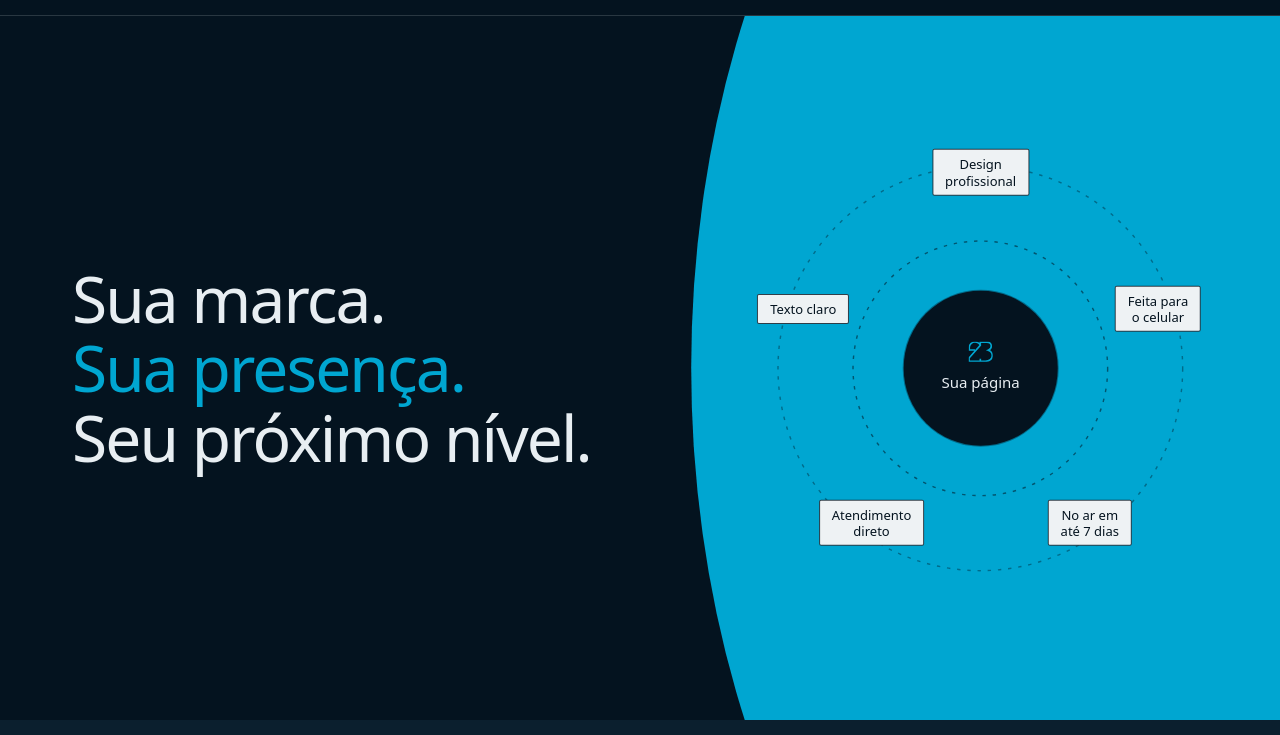
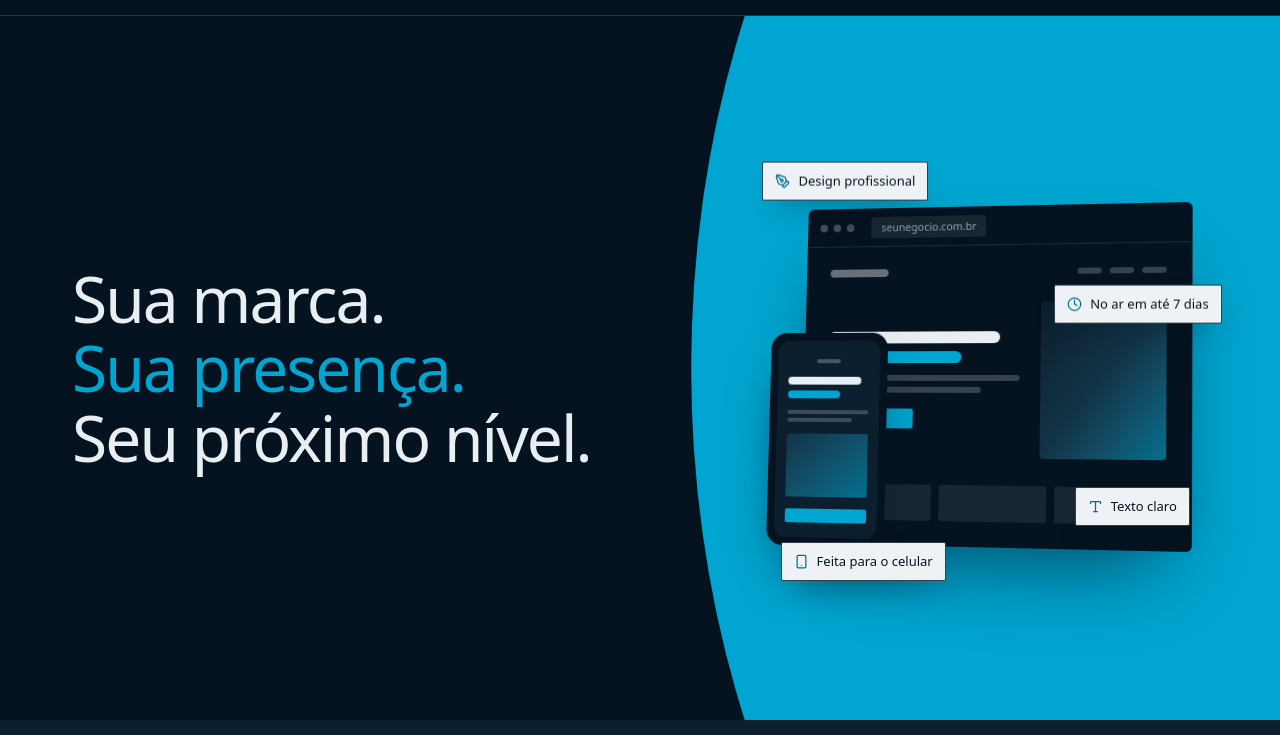
Before and after one commit to JoaoVP-Tester-QA/2b-studio-site, an Astro site: page / in a window 1280 px wide. Shown: the part 65-800 px from the top of the page. Built offline with nearby package versions, Linux system fonts and the light colour scheme; Astro itself is replaced by a stand-in of ours.

Commit message:
Hero: navegador e celular com cartões de benefícios no lugar do diagrama
Co-Authored-By: Claude Opus 5.5 <noreply@anthropic.com>
Claude-Session: https://claude.ai/code/session_01SSpDtY9G1CsndzncSp5CQs

```diff
--- a/src/components/Hero.astro
+++ b/src/components/Hero.astro
@@ -1,5 +1,5 @@
 ---
-import HeroDiagram from './HeroDiagram.astro';
+import HeroMockup from './HeroMockup.astro';
 ---
 
 <section id="topo" aria-labelledby="hero-title" class="on-dark relative overflow-hidden" data-hero>
@@ -17,8 +17,8 @@ import HeroDiagram from './HeroDiagram.astro';
       </h1>
     </div>
     <div class="relative -mx-5 bg-ciano px-6 pt-14 pb-12 [clip-path:ellipse(140%_100%_at_50%_100%)] md:col-span-5 md:col-start-8 md:mx-0 md:bg-transparent md:p-0 md:[clip-path:none]">
-      <p class="sr-only">Benefícios de uma página feita pelo 2B: design profissional, texto claro, feita para o celular, no ar em até 7 dias e atendimento direto com a dupla.</p>
-      <HeroDiagram />
+      <p class="sr-only">Exemplo de página feita pelo 2B, no computador e no celular: design profissional, texto claro, feita para o celular e no ar em até 7 dias.</p>
+      <HeroMockup />
     </div>
   </div>
 </section>
--- a/src/components/HeroDiagram.astro
+++ /dev/null
@@ -1,32 +0,0 @@
----
-/**
- * Diagrama do hero: a página no centro e os benefícios ao redor.
- * Só usa fatos que já estão no site. Inspirado na referência Ecto enviada pelo João.
- */
-const nodes = [
-  { label: 'Design\nprofissional', x: 50, y: 7 },
-  { label: 'Feita para\no celular', x: 89, y: 37 },
-  { label: 'No ar em\naté 7 dias', x: 74, y: 84 },
-  { label: 'Atendimento\ndireto', x: 26, y: 84 },
-  { label: 'Texto claro', x: 11, y: 37 },
-];
----
-
-<div class="relative mx-auto aspect-square w-full max-w-[30rem]" aria-hidden="true">
-  <svg viewBox="0 0 400 400" class="absolute inset-0 h-full w-full text-noite">
-    <circle cx="200" cy="200" r="112" fill="none" stroke="currentColor" stroke-opacity="0.55" stroke-width="1.25" stroke-dasharray="3 6" />
-    <circle cx="200" cy="200" r="178" fill="none" stroke="currentColor" stroke-opacity="0.4" stroke-width="1.25" stroke-dasharray="3 6" />
-  </svg>
-  <div class="absolute top-1/2 left-1/2 flex size-[34%] -translate-x-1/2 -translate-y-1/2 flex-col items-center justify-center rounded-full bg-noite text-center text-nevoa ring-1 ring-noite/40">
-    <svg viewBox="8 16 546 456" class="mb-2 h-5 w-auto text-ciano">
-      <path d="M151 206 L21 206 L21 150 C21 80 80 24 150 24 C205 24 250 55 272 100 L16 388 L16 462 L258 462 M273 405 L273 462 L390 462 C480 462 545 405 545 335 C545 280 510 232 452 212 C495 195 523 158 523 115 C523 62 478 25 420 25 L272 25 L272 100" fill="none" stroke="currentColor" stroke-width="1.6" vector-effect="non-scaling-stroke" />
-    </svg>
-    <span class="text-[0.9375rem] font-medium">Sua página</span>
-  </div>
-  {nodes.map((n) => (
-    <span
-      class="absolute -translate-x-1/2 -translate-y-1/2 w-max whitespace-pre-line text-center leading-tight rounded-xs border border-noite/80 bg-claro px-3 py-1.5 text-[0.8125rem] font-medium text-noite"
-      style={`left:${n.x}%;top:${n.y}%`}
-    >{n.label}</span>
-  ))}
-</div>
--- /dev/null
+++ b/src/components/HeroMockup.astro
@@ -0,0 +1,105 @@
+---
+/**
+ * Lado direito do hero: uma página de exemplo em navegador e celular,
+ * com cartões flutuantes de benefícios (referência enviada pelo João,
+ * conceitos "website em destaque" + "composição 3D"). Não usa fotos dos
+ * trabalhos, que já têm a seção própria.
+ */
+import Smartphone from '@lucide/astro/icons/smartphone';
+import Clock from '@lucide/astro/icons/clock';
+import PenTool from '@lucide/astro/icons/pen-tool';
+import Type from '@lucide/astro/icons/type';
+
+const cards = [
+  { label: 'No ar em até 7 dias', icon: Clock, pos: 'top-[30%] right-[-3%]', delay: '0s' },
+  { label: 'Design profissional', icon: PenTool, pos: 'top-[0%] left-[2%]', delay: '-2s' },
+  { label: 'Texto claro', icon: Type, pos: 'bottom-[10%] right-[4%]', delay: '-4s' },
+  { label: 'Feita para o celular', icon: Smartphone, pos: 'bottom-[-2%] left-[6%]', delay: '-1s' },
+];
+---
+
+<div class="mockup relative mx-auto aspect-[10/9] w-full max-w-[34rem]" aria-hidden="true">
+  <div class="mockup-stage absolute inset-0">
+    <!-- Navegador -->
+    <div class="absolute top-[10%] right-[4%] left-[10%] overflow-hidden rounded-md border border-noite/70 bg-noite shadow-[0_40px_80px_-30px_rgba(4,19,31,0.65)]">
+      <div class="flex items-center gap-1.5 border-b border-white/10 px-3 py-2">
+        <span class="size-2 rounded-full bg-white/25"></span>
+        <span class="size-2 rounded-full bg-white/25"></span>
+        <span class="size-2 rounded-full bg-white/25"></span>
+        <span class="ml-3 truncate rounded-xs bg-white/8 px-2.5 py-0.5 text-[0.6875rem] text-apoio-escuro">seunegocio.com.br</span>
+      </div>
+      <div class="p-[6%]">
+        <div class="flex items-center justify-between">
+          <span class="h-2 w-[18%] rounded-full bg-white/40"></span>
+          <span class="flex gap-2">
+            <span class="h-1.5 w-6 rounded-full bg-white/20"></span>
+            <span class="h-1.5 w-6 rounded-full bg-white/20"></span>
+            <span class="h-1.5 w-6 rounded-full bg-white/20"></span>
+          </span>
+        </div>
+        <div class="mt-[8%] grid grid-cols-5 items-center gap-[6%]">
+          <div class="col-span-3">
+            <span class="block h-3 w-[90%] rounded-full bg-nevoa"></span>
+            <span class="mt-2 block h-3 w-[70%] rounded-full bg-ciano"></span>
+            <span class="mt-3 block h-1.5 w-full rounded-full bg-white/20"></span>
+            <span class="mt-1.5 block h-1.5 w-[80%] rounded-full bg-white/20"></span>
+            <span class="mt-4 block h-5 w-[45%] rounded-xs bg-ciano"></span>
+          </div>
+          <div class="col-span-2 aspect-[4/5] rounded-sm bg-gradient-to-br from-noite-2 via-[#123447] to-ciano-escuro"></div>
+        </div>
+        <div class="mt-[8%] grid grid-cols-3 gap-2">
+          <span class="h-9 rounded-xs bg-white/8"></span>
+          <span class="h-9 rounded-xs bg-white/8"></span>
+          <span class="h-9 rounded-xs bg-white/8"></span>
+        </div>
+      </div>
+    </div>
+
+    <!-- Celular -->
+    <div class="absolute bottom-[6%] left-[2%] w-[27%] rounded-[1rem] border border-noite bg-noite p-[1.5%] shadow-[0_30px_60px_-20px_rgba(4,19,31,0.7)]">
+      <div class="overflow-hidden rounded-[0.75rem] bg-noite-2 px-[10%] pt-[18%] pb-[14%]">
+        <span class="mx-auto mb-[16%] block h-1 w-[30%] rounded-full bg-white/25"></span>
+        <span class="block h-2 w-[90%] rounded-full bg-nevoa"></span>
+        <span class="mt-1.5 block h-2 w-[65%] rounded-full bg-ciano"></span>
+        <span class="mt-3 block h-1 w-full rounded-full bg-white/20"></span>
+        <span class="mt-1 block h-1 w-[80%] rounded-full bg-white/20"></span>
+        <span class="mt-3 block aspect-[4/3] w-full rounded-xs bg-gradient-to-br from-[#123447] to-ciano-escuro"></span>
+        <span class="mt-3 block h-3.5 w-full rounded-xs bg-ciano"></span>
+      </div>
+    </div>
+  </div>
+
+  {cards.map(({ label, icon: Icon, pos, delay }) => (
+    <span
+      class:list={['float-card absolute flex items-center gap-2 whitespace-nowrap rounded-xs border border-noite/80 bg-claro px-3 py-2 text-[0.8125rem] font-medium text-noite shadow-[0_14px_30px_-14px_rgba(4,19,31,0.6)]', pos]}
+      style={`animation-delay:${delay}`}
+    >
+      <Icon size={15} class="text-ciano-escuro" />
+      {label}
+    </span>
+  ))}
+</div>
+
+<style>
+  .mockup {
+    perspective: 1400px;
+  }
+  .mockup-stage {
+    transform: rotateY(-10deg) rotateX(5deg);
+    transform-style: preserve-3d;
+  }
+  @media (prefers-reduced-motion: no-preference) {
+    .float-card {
+      animation: flutuar 6s ease-in-out infinite;
+    }
+  }
+  @keyframes flutuar {
+    0%,
+    100% {
+      translate: 0 0;
+    }
+    50% {
+      translate: 0 -6px;
+    }
+  }
+</style>
```
